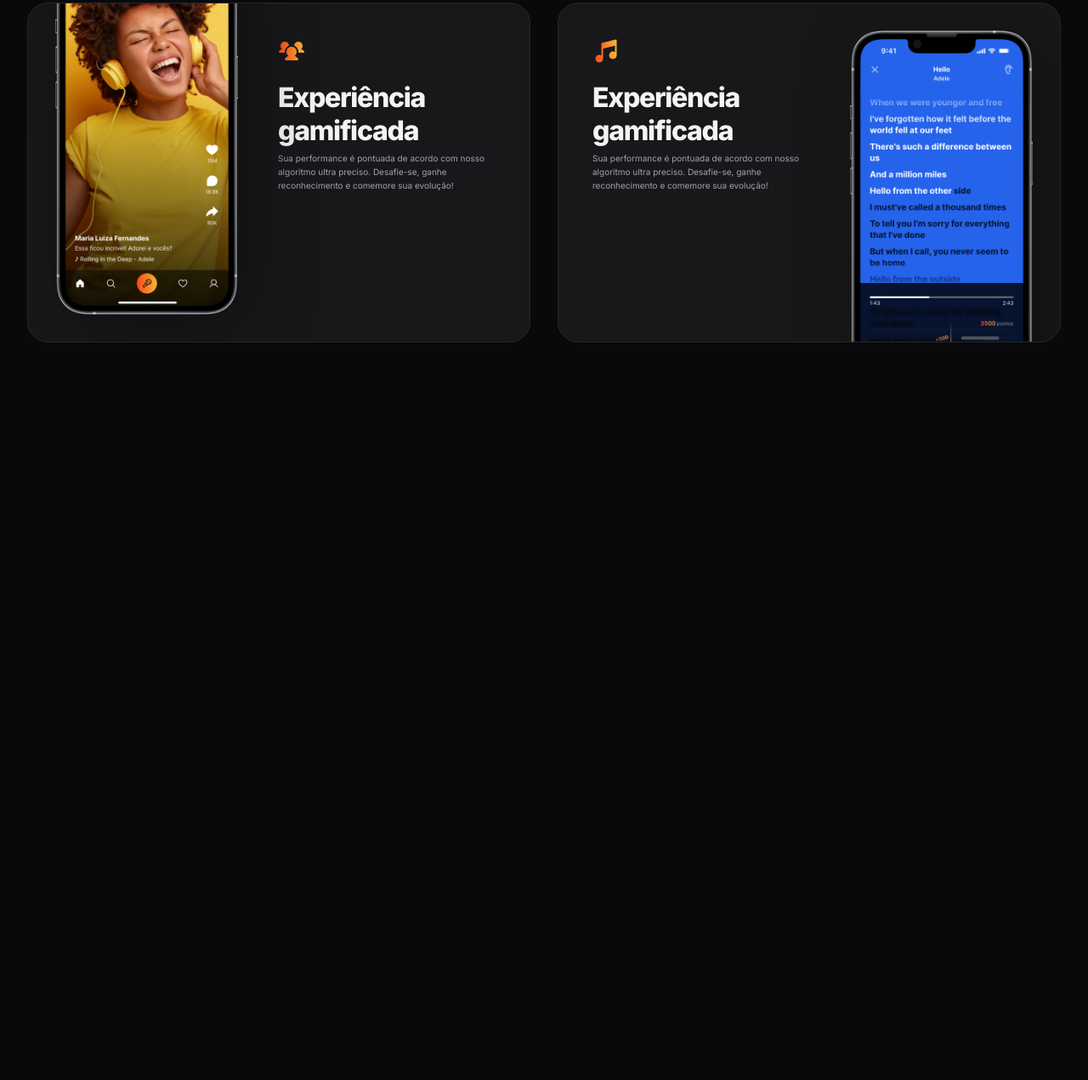
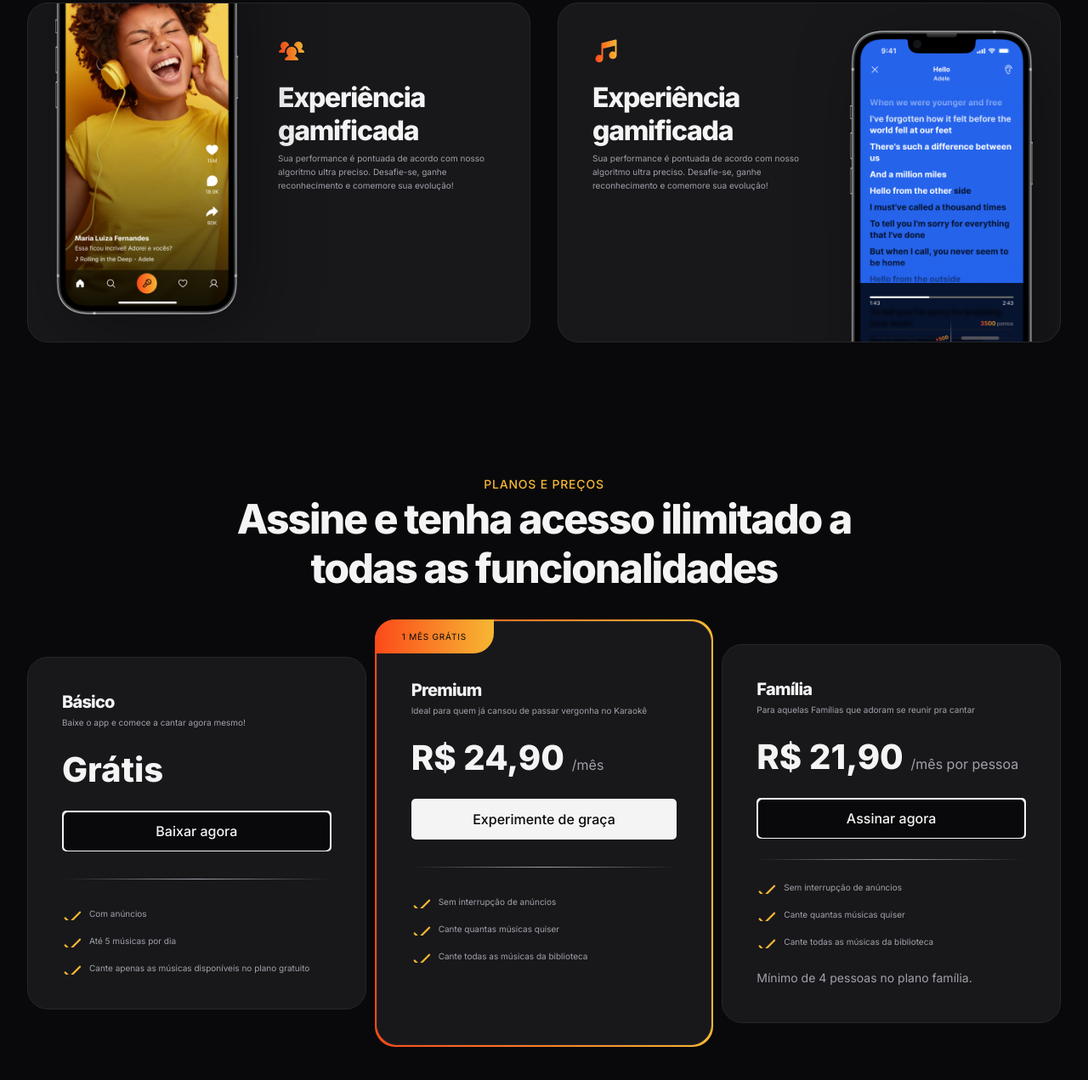
Before and after one commit to WallaceRibeiro77/proj-zingen, a plain HTML site: page index.html in a window 1280 px wide. Shown: the part 2165-3436 px from the top of the page at 85% size. Before the commit the page ends 2648 px from the top, so only its background shows below. Drawn offline with Linux system fonts and the light colour scheme.

Commit message:
seção pricing concluida

```diff
--- a/index.html
+++ b/index.html
@@ -122,5 +122,60 @@
             </div>
       </div>
       </section>
+
+      <section id="pricing">
+        <div class="container py-xl">
+            <header>
+                <strong>Planos e preços</strong>
+                <h2>Assine e tenha acesso ilimitado a todas as funcionalidades</h2>
+            </header>
+
+            <div class="cards even-columns items-center">
+
+                <div class="card py-lg px-lg">
+                    <h3>Básico</h3>
+                    <p>Baixe o app e comece a cantar agora mesmo!</p>
+                    <zin-pricing>Grátis</zin-pricing>
+                    <a href="#download" class="btn btn-md" aria-label="Baixar agora"></a>
+                    <div class="separator"></div>
+                    <ul role="list" class="grid gap-1">
+                        <li>Com anúncios</li>
+                        <li>Até 5 músicas por dia</li>
+                        <li>Cante apenas as músicas disponíveis no plano gratuito</li>
+                    </ul>
+                </div>
+
+                <div class="premium">
+                    <div class="card py-lg px-lg">
+                        <span>1 mês grátis</span>
+                        <h3>Premium</h3>
+                        <p>Ideal para quem já cansou de passar vergonha no Karaokê</p>
+                        <zin-pricing>R$ 24,90 <small>/mês</small></zin-pricing>
+                        <a href="#" class="btn btn-md">Experimente de graça</a>
+                        <div class="separator"></div>
+                        <ul role="list" class="grid gap-1">
+                            <li>Sem interrupção de anúncios</li>
+                            <li>Cante quantas músicas quiser</li>
+                            <li>Cante todas as músicas da biblioteca</li>
+                        </ul>
+                    </div>
+                </div>
+
+                <div class="card py-lg px-lg">
+                    <h3>Família</h3>
+                    <p>Para aquelas Famílias que adoram se reunir pra cantar</p>
+                    <zin-pricing>R$ 21,90 <small>/mês por pessoa</small></zin-pricing>
+                    <a href="#download" class="btn btn-md" aria-label="Assinar agora"></a>
+                    <div class="separator"></div>
+                    <ul role="list" class="grid gap-1">
+                        <li>Sem interrupção de anúncios</li>
+                        <li>Cante quantas músicas quiser</li>
+                        <li>Cante todas as músicas da biblioteca</li>
+                    </ul>
+                    <small>Mínimo de 4 pessoas no plano família.</small>
+                </div>
+            </div>
+        </div>
+      </section>
 </body>
 </html>
--- a/style/index.css
+++ b/style/index.css
@@ -8,3 +8,4 @@
 @import url(about.css);
 @import url(cards.css);
 @import url(features.css) (width >= 80rem);
+@import url(pricing.css);
--- /dev/null
+++ b/style/pricing.css
@@ -0,0 +1,110 @@
+#pricing{
+
+    --fs-price: 3.2rem;
+
+    & header{
+        text-align: center;
+    }
+
+    & .cards{
+        margin-top: 3.2rem;
+    }
+
+    & h3{
+        font-size: 2rem;
+        margin-top: 0;
+    }
+
+    & .card p{
+        margin-top: .4rem;
+    }
+
+    & zin-pricing{
+        display: block;
+        padding-block: 2.4rem;
+        font: var(--fw-bold) var(--fs-price)/1.2 var(--ff-sans);
+    }
+    & zin-pricing small{
+        font: var(--fw-base) 1.6rem/125% var(--ff-sans);
+        color: var(--text-color-secondary);
+    }
+
+    .btn{
+        width: 100%;
+    }
+
+    & .separator{
+        height: 1px;
+        margin-block: 3.2rem;
+        background: radial-gradient(var(--text-color-secondary), var(--surface-color) 70%);
+    }
+
+    & li{
+        color: var(--text-color-secondary);
+        background: url(../assets/icons/Check.svg) no-repeat;
+        padding-left: 3.2rem;
+    }
+
+    & ul + small{
+        display: block;
+        margin-top: 2.4rem;
+        font-size: 1.4rem;
+        color: var(--text-color-secondary);
+    }
+
+    & .premium{
+        padding: 2px;
+        position: relative;
+
+        & .card{
+            padding-top: 6.8rem;
+            & > span{
+                position: absolute;
+                top: 0;
+                left: 0;
+
+                padding: 1.2rem 3.2rem;
+                background: linear-gradient(90deg, var(--brand-color-secondary) 0%, var(--brand-color-primary) 100%);
+
+                border-top-left-radius: 2.4rem;
+                border-bottom-right-radius: 2.4rem;
+
+                font: 600 var(--ff-sm) var(--ff-sans);
+                text-transform: uppercase;
+                letter-spacing: 0.08rem;
+                color: var(--bg-color);
+
+            }
+        }
+
+        &::before{
+            content: "";
+            background: linear-gradient(90deg, var(--brand-color-secondary) 0%, var(--brand-color-primary) 100%);
+
+            position: absolute;
+            inset: 0;
+            border-radius: 2.4rem;
+            z-index: -1;
+        }
+    }
+
+    @media (width >= 80em){
+        --fs-price: 4rem;
+        & header{
+            max-width: 80rem;
+            margin-inline: auto;
+        }
+
+        & .premium .card{
+            padding-bottom: 9.6rem;
+        }
+        .btn-md{
+            padding: 1.2rem 2.4rem;
+            font-size: var(--fs-base);
+        }
+
+        & .card:nth-child(3) .separator{
+            margin-block: 2.4rem;
+        }
+    }
+}
```
